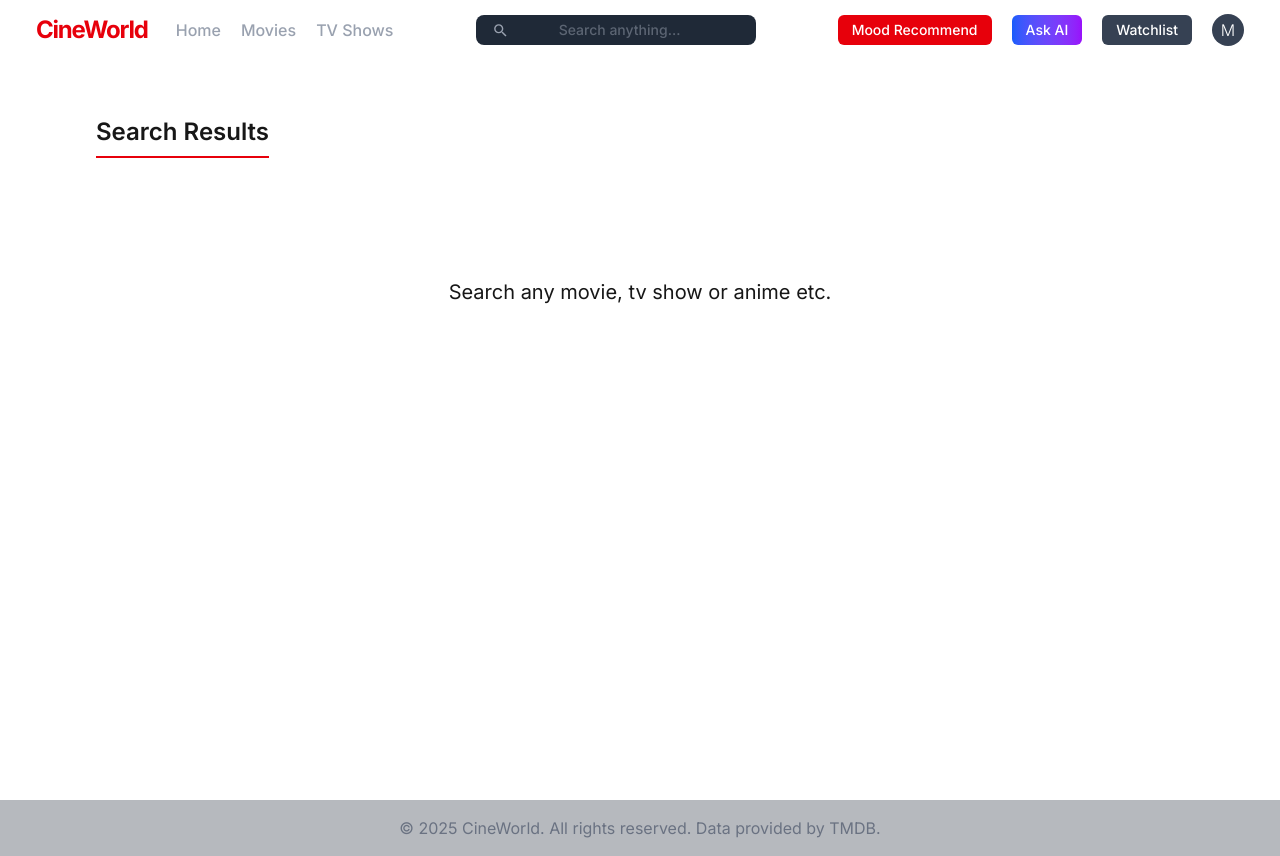
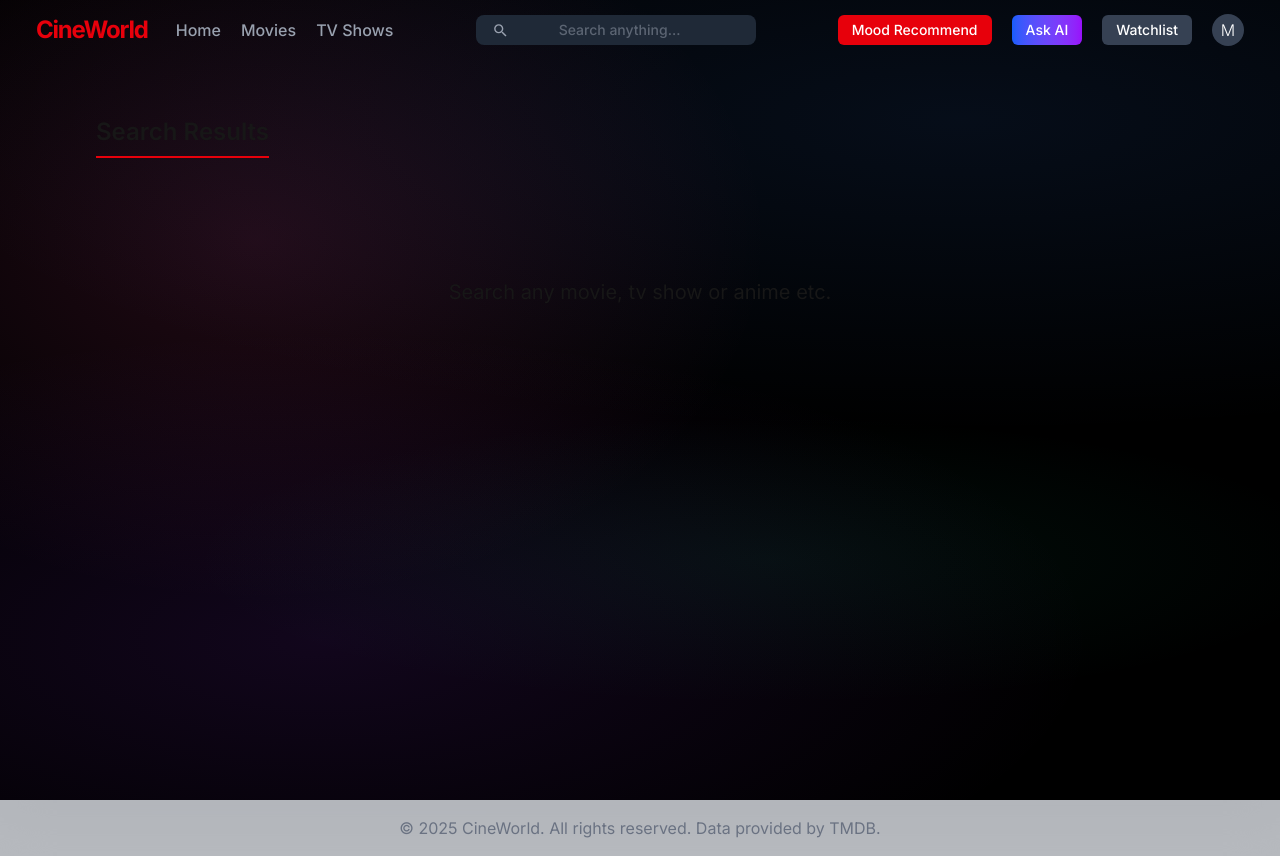
Before and after one commit to divasgt/cineworld, a Next.js app: page /search in a window 1280 px wide. Built offline with nearby package versions, Linux system fonts and the light colour scheme.

Commit message:
Style: Added gradient bg globally; Remove bg color of homepage hero section

```diff
--- a/src/app/(home)/loading.jsx
+++ b/src/app/(home)/loading.jsx
@@ -5,7 +5,7 @@ import H2ForSection from "@/components/H2ForSection";
 export default function Loading() {
   return (
     <main className="max-w-7xl mx-auto px-8 py-8 md:py-8">
-      <section className="intro-section flex flex-col text-center bg-[#1f2937] rounded-xl py-20 px-8 mb-8" id="intro-section">
+      <section className="intro-section flex flex-col text-center rounded-xl py-20 px-8 mb-8" id="intro-section">
         <h1 className="intro-title text-4xl font-bold text-white mb-4">Your One-Stop Website for All Things Cinema</h1>
         <p className="intro-text text-xl text-[#9CA3AF] max-w-3xl mx-auto">
           Explore a vast collection of movies and TV shows,
--- a/src/app/(home)/page.jsx
+++ b/src/app/(home)/page.jsx
@@ -40,7 +40,7 @@ export default async function Home() {
 	return (
 	<main className="max-w-7xl mx-auto px-8 py-8 md:py-8">
 
-		<section className="intro-section flex flex-col text-center bg-[#1f2937] rounded-xl py-20 px-8 mb-8" id="intro-section">
+		<section className="intro-section flex flex-col text-center rounded-xl py-20 px-8 mb-8" id="intro-section">
 			<h1 className="intro-title text-4xl font-bold text-white mb-4">Your One-Stop Website for All Things Cinema</h1>
 			<p className="intro-text text-xl text-[#9CA3AF] max-w-3xl mx-auto">
 				Explore a vast collection of movies and TV shows,
--- a/src/app/layout.jsx
+++ b/src/app/layout.jsx
@@ -2,6 +2,7 @@ import { Inter } from "next/font/google";
 import "./globals.css";
 import Header from "@/components/Header";
 import Footer from "@/components/Footer";
+import PageBg from "@/components/PageBg";
 
 const inter = Inter({
   subsets: ["latin"],
@@ -18,6 +19,7 @@ export default function RootLayout({ children }) {
     <body className={`${inter.className} flex flex-col min-h-screen bg-black text-white`}>
       <Header />
 
+      <PageBg />
       <div className="shrink-0 pt-15 min-h-screen flex-1 flex flex-col">
       {children}
       </div>
--- /dev/null
+++ b/src/components/PageBg.jsx
@@ -0,0 +1,24 @@
+export default function PageBg() {
+  // from https://patterncraft.fun
+
+
+  // style for parent div: min-h-screen bg-black fixed -z-1 top-0 right-0 bottom-0 left-0
+  return (
+  <div className="min-h-screen bg-black fixed -z-1 top-0 right-0 bottom-0 left-0">
+    {/* Cosmic Nebula */}
+    <div
+      className="absolute inset-0 z-0"
+      style={{
+        background: `
+          radial-gradient(ellipse 110% 70% at 25% 80%, rgba(147, 51, 234, 0.12), transparent 55%),
+          radial-gradient(ellipse 130% 60% at 75% 15%, rgba(59, 130, 246, 0.10), transparent 65%),
+          radial-gradient(ellipse 80% 90% at 20% 30%, rgba(236, 72, 153, 0.14), transparent 50%),
+          radial-gradient(ellipse 100% 40% at 60% 70%, rgba(16, 185, 129, 0.08), transparent 45%),
+          #000000
+        `,
+      }}
+    />
+    {/* Your Content/Components */}
+    </div>
+  )
+}
```
